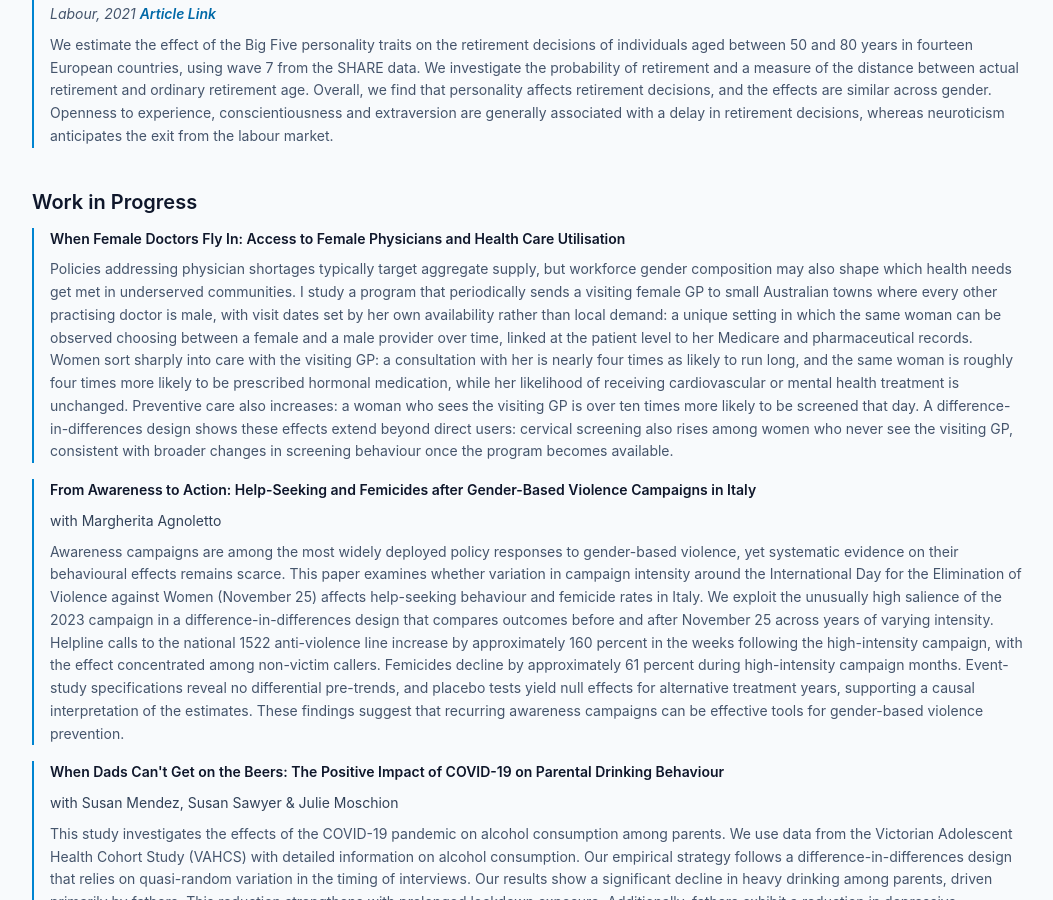
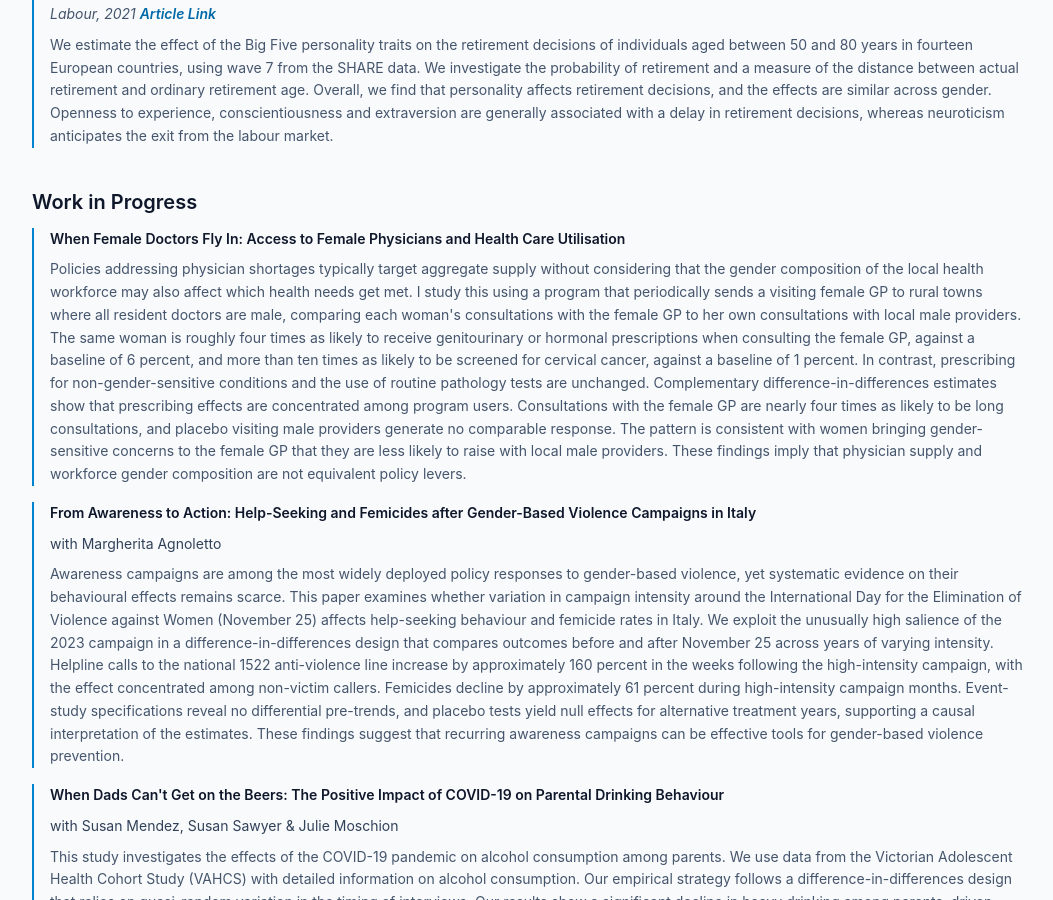
Before and after one commit to repettomartina95-gif/marti-app, a Jekyll site: the page built from research.md, in a window 1280 px wide and 900 px high, scrolled down 868 px. Shown: the whole window, without its empty margins (112-1165 px from the left). Built offline with Jekyll 4.4.1, drawn with Linux system fonts in a browser that asks for light colours.

Commit message:
Update en.yml

```diff
--- a/_data/en.yml
+++ b/_data/en.yml
@@ -43,7 +43,7 @@ research:
     papers:
       - name: "When Female Doctors Fly In: Access to Female Physicians and Health Care Utilisation"
         description: |
-          Policies addressing physician shortages typically target aggregate supply, but workforce gender composition may also shape which health needs get met in underserved communities. I study a program that periodically sends a visiting female GP to small Australian towns where every other practising doctor is male, with visit dates set by her own availability rather than local demand: a unique setting in which the same woman can be observed choosing between a female and a male provider over time, linked at the patient level to her Medicare and pharmaceutical records. Women sort sharply into care with the visiting GP: a consultation with her is nearly four times as likely to run long, and the same woman is roughly four times more likely to be prescribed hormonal medication, while her likelihood of receiving cardiovascular or mental health treatment is unchanged. Preventive care also increases: a woman who sees the visiting GP is over ten times more likely to be screened that day. A difference-in-differences design shows these effects extend beyond direct users: cervical screening also rises among women who never see the visiting GP, consistent with broader changes in screening behaviour once the program becomes available.
+          Policies addressing physician shortages typically target aggregate supply without considering that the gender composition of the local health workforce may also affect which health needs get met. I study this using a program that periodically sends a visiting female GP to rural towns where all resident doctors are male, comparing each woman's consultations with the female GP to her own consultations with local male providers. The same woman is roughly four times as likely to receive genitourinary or hormonal prescriptions when consulting the female GP, against a baseline of 6 percent, and more than ten times as likely to be screened for cervical cancer, against a baseline of 1 percent. In contrast, prescribing for non-gender-sensitive conditions and the use of routine pathology tests are unchanged. Complementary difference-in-differences estimates show that prescribing effects are concentrated among program users. Consultations with the female GP are nearly four times as likely to be long consultations, and placebo visiting male providers generate no comparable response. The pattern is consistent with women bringing gender-sensitive concerns to the female GP that they are less likely to raise with local male providers. These findings imply that physician supply and workforce gender composition are not equivalent policy levers.
       - name: "From Awareness to Action: Help-Seeking and Femicides after Gender-Based Violence Campaigns in Italy"
         coauthors: with Margherita Agnoletto
         description: |
```
